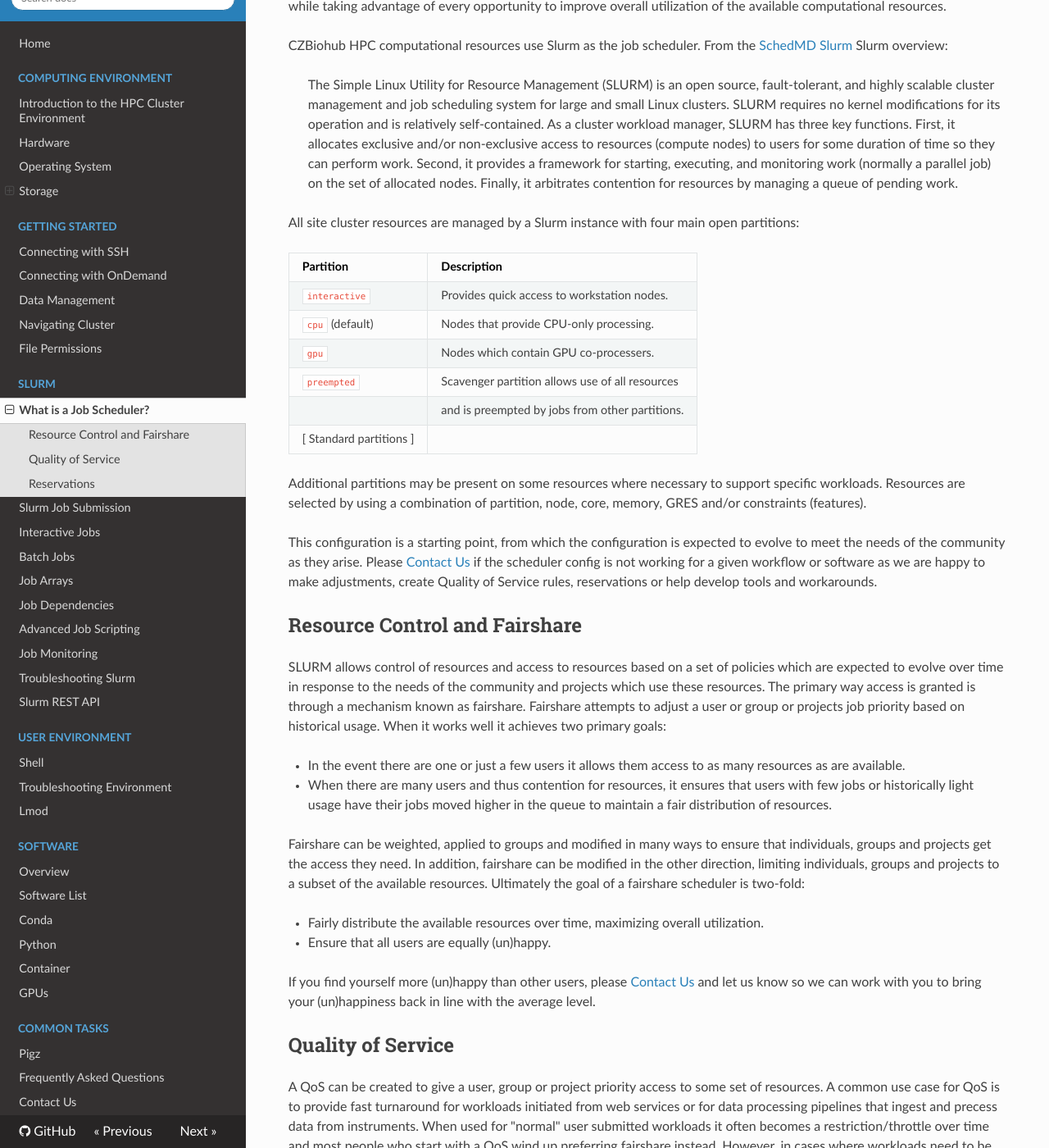
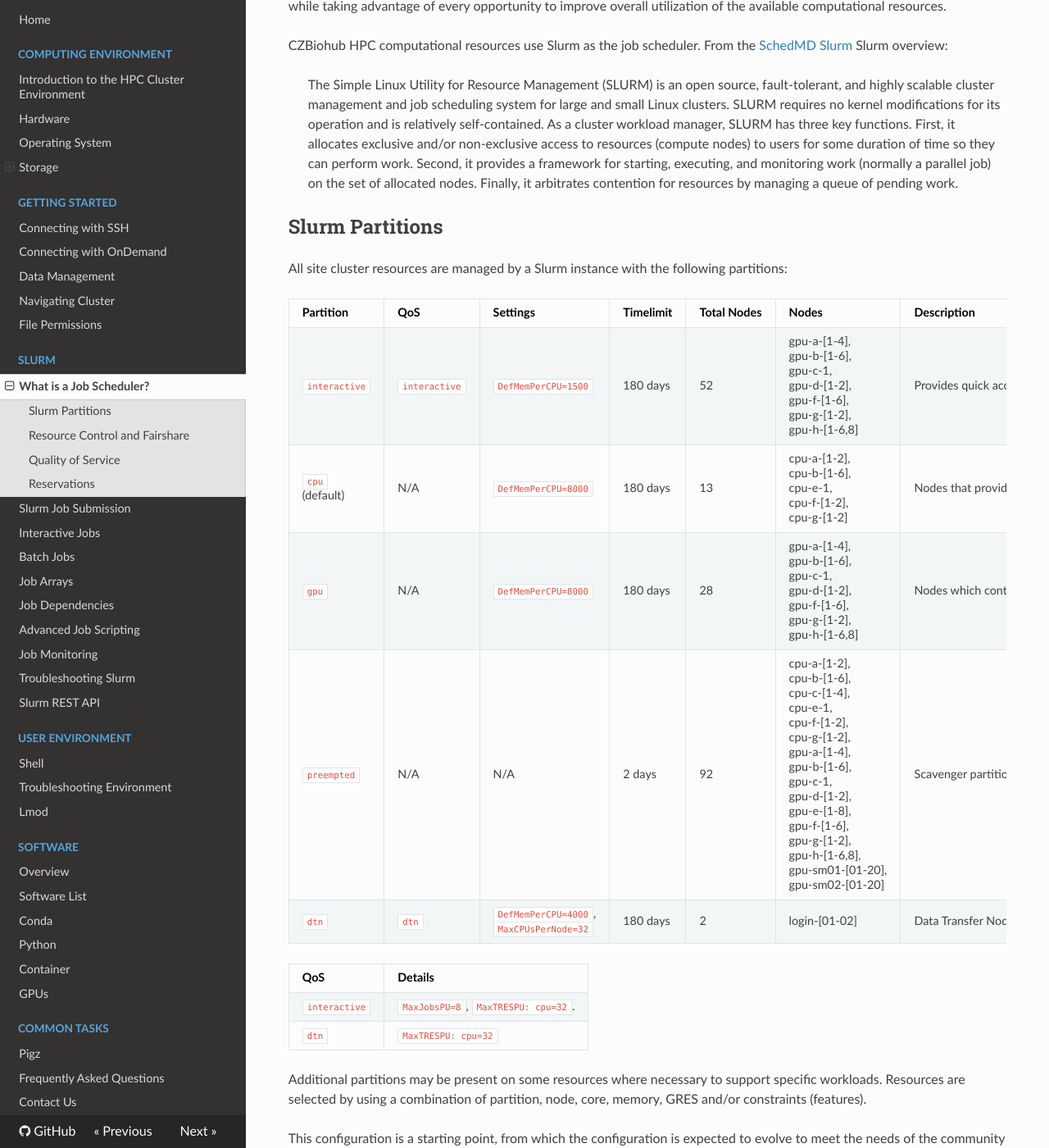
Before and after one commit to biohub-hpc/hpcuserguide, an MkDocs documentation site: the page built from docs/working_with_slurm/introduction_to_slurm.md, in a window 1280 px wide and 1400 px high, scrolled down 284 px. Shown: the whole window at 82% size. Built offline with MkDocs 1.6.1, drawn with Linux system fonts in a browser that asks for light colours; nearby versions of some CDN libraries.

Commit message:
add table outlining the partition details and qos details as a seprate table

```diff
--- a/docs/working_with_slurm/introduction_to_slurm.md
+++ b/docs/working_with_slurm/introduction_to_slurm.md
@@ -25,17 +25,23 @@ CZBiohub HPC computational resources use Slurm as the job scheduler. From the
 > job) on the set of allocated nodes. Finally, it arbitrates contention for
 > resources by managing a queue of pending work.
 
-All site cluster resources are managed by a Slurm instance with four main open
-partitions:
+## Slurm Partitions
 
-| Partition | Description |
-| --------------- | ------------------------------------------------------- |
-| `interactive` | Provides quick access to workstation nodes. |
-| `cpu` (default) | Nodes that provide CPU-only processing. |
-| `gpu` | Nodes which contain GPU co-processers. |
-| `preempted` | Scavenger partition allows use of all resources |\
-|             | and is preempted by jobs from other partitions. |
-[ Standard partitions ]
+All site cluster resources are managed by a Slurm instance with the following partitions:
+
+| Partition      | QoS           | Settings                                      | Timelimit | Total Nodes | Nodes                                                                                                                                                                                             | Description |
+|--------------|--------------|-----------------------------------------------|-----------|-------------|---------------------------------------------------------------------------------------------------------------------------------------------------------------------------------------------------|-------------|
+| `interactive` | `interactive` | `DefMemPerCPU=1500`                           | 180 days  | 52          | gpu-a-[1-4],<br>gpu-b-[1-6],<br>gpu-c-1,<br>gpu-d-[1-2],<br>gpu-f-[1-6],<br>gpu-g-[1-2],<br>gpu-h-[1-6,8]                                                                                          | Provides quick access to workstation nodes. |
+| `cpu` (default) | N/A          | `DefMemPerCPU=8000`                           | 180 days  | 13          | cpu-a-[1-2],<br>cpu-b-[1-6],<br>cpu-e-1,<br>cpu-f-[1-2],<br>cpu-g-[1-2]                                                                                                                            | Nodes that provide CPU-only processing. |
+| `gpu`        | N/A          | `DefMemPerCPU=8000`                           | 180 days  | 28          | gpu-a-[1-4],<br>gpu-b-[1-6],<br>gpu-c-1,<br>gpu-d-[1-2],<br>gpu-f-[1-6],<br>gpu-g-[1-2],<br>gpu-h-[1-6,8]                                                                                          | Nodes which contain GPU co-processors. |
+| `preempted`  | N/A          | N/A                                           | 2 days    | 92          | cpu-a-[1-2],<br>cpu-b-[1-6],<br>cpu-c-[1-4],<br>cpu-e-1,<br>cpu-f-[1-2],<br>cpu-g-[1-2],<br>gpu-a-[1-4],<br>gpu-b-[1-6],<br>gpu-c-1,<br>gpu-d-[1-2],<br>gpu-e-[1-8],<br>gpu-f-[1-6],<br>gpu-g-[1-2],<br>gpu-h-[1-6,8],<br>gpu-sm01-[01-20],<br>gpu-sm02-[01-20] | Scavenger partition allows use of all resources and is preempted by jobs from other partitions. |
+| `dtn`        | `dtn`        | `DefMemPerCPU=4000`,<br>`MaxCPUsPerNode=32` | 180 days  | 2           | login-[01-02]                                                                                                                                                                                     | Data Transfer Node partition for data transfer and staging. |
+
+| QoS | Details                                                                              |
+|-----|--------------------------------------------------------------------------------------|
+| `interactive` | `MaxJobsPU=8`, `MaxTRESPU: cpu=32`.  |
+| `dtn` | `MaxTRESPU: cpu=32`  |
+
 
 Additional partitions may be present on some resources where necessary to
 support specific workloads. Resources are selected by using a combination of
```
